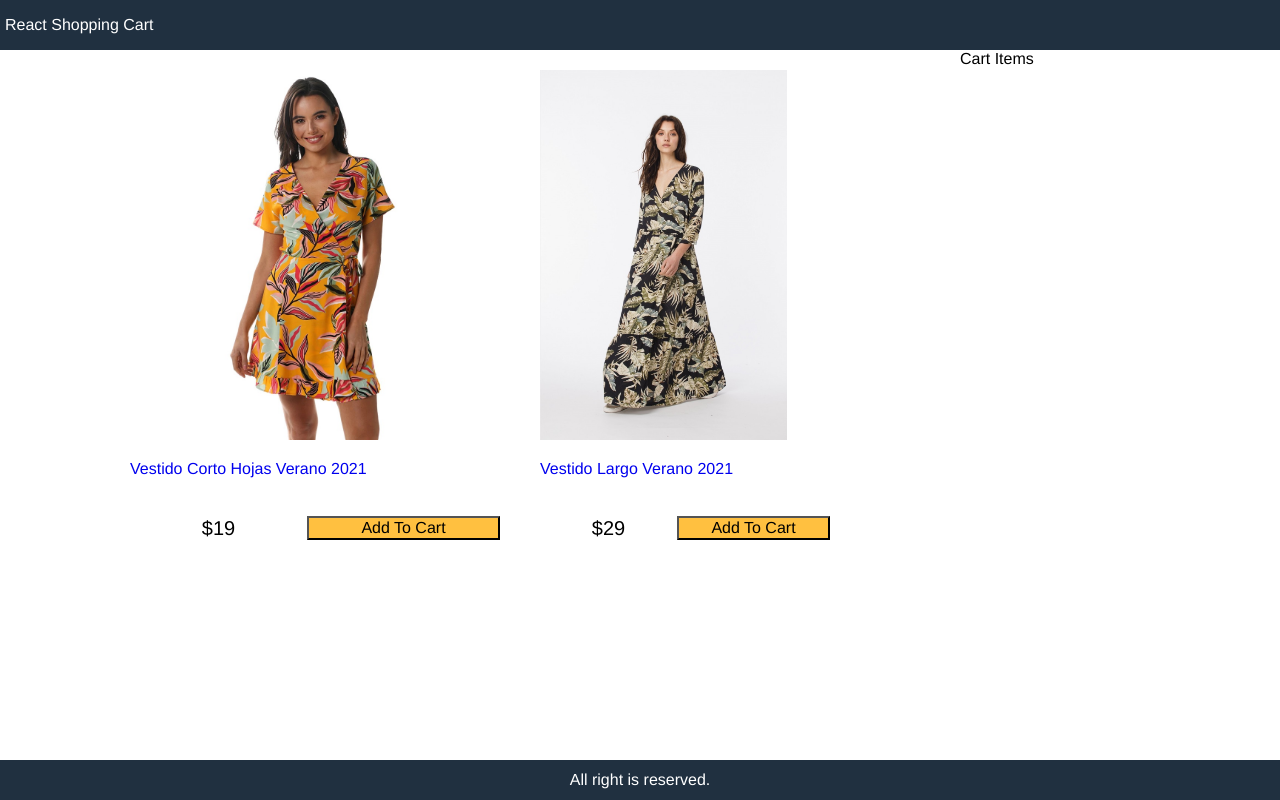
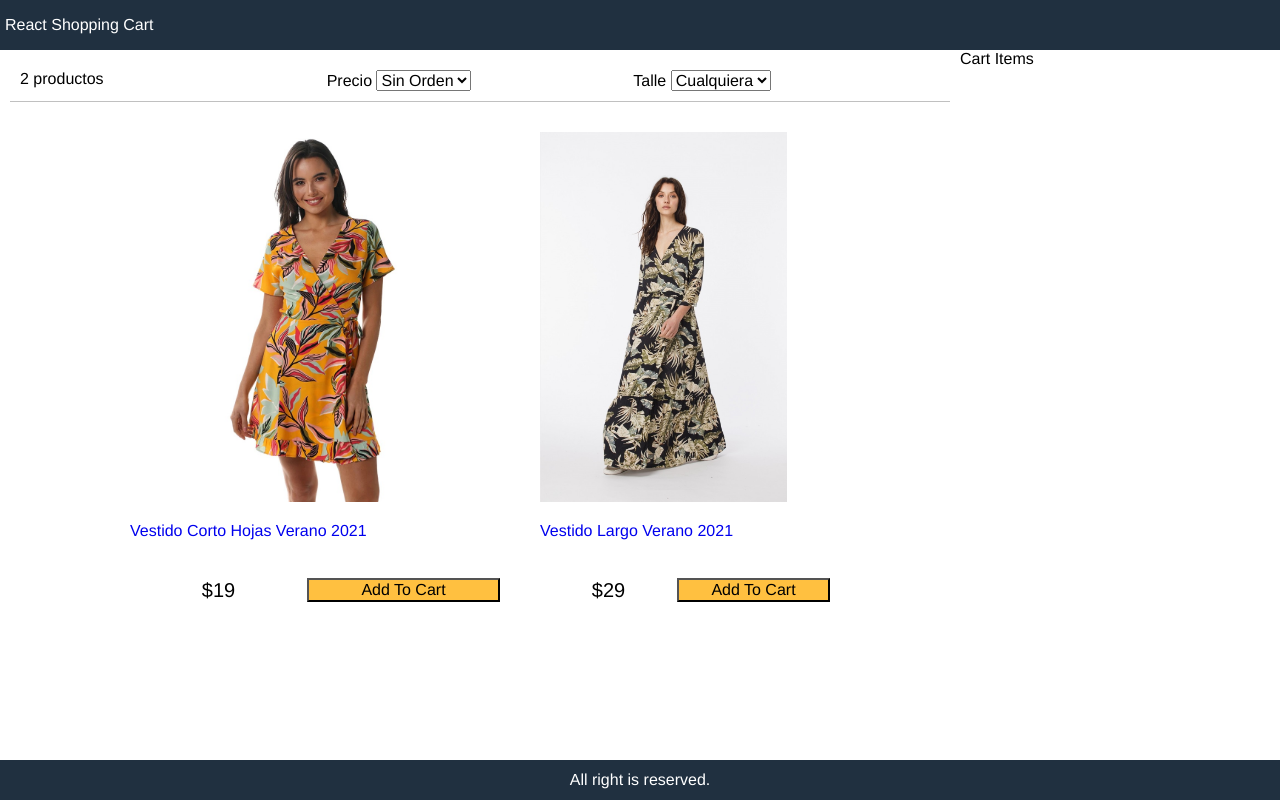
Before and after one commit to scorpion712/react-shopping-cart, a React (Create React App) app: page / in a window 1280 px wide. Built offline with nearby package versions, Linux system fonts and the light colour scheme.

Commit message:
filter-component

```diff
--- a/src/App.js
+++ b/src/App.js
@@ -1,4 +1,5 @@
 import React from "react";
+import Filter from "./components/Filter";
 import Products from "./components/Products";
 import data from "./data.json";
 
@@ -11,6 +12,32 @@
       sort:"",
     };
   }
+
+
+  sortProducts = (event) =>  {
+  const sort = event.target.value;
+    this.setState((state) => ({
+      sort: sort,
+      products: this.state.products.slice().sort((a,b) =>
+        sort === "Menor"
+        ? a.price > b.price ? 1: -1
+        :sort === "Mayor"
+        ? a.price < b.price ? 1:-1
+        : a._id > b._id ? 1: -1
+      )
+    }));
+  }
+  filterProducts = (event) => {
+    if (event.target.value === "") {
+      this.setState({size: event.target.value,products:data.products});
+    } else {
+      this.setState ({
+        size: event.target.value,
+        products: data.products.filter(product => product.availableSizes.indexOf(event.target.value)>=0)
+      });
+    }
+  }
+
   render () {
     return (
       <div className="grid-container">
@@ -20,6 +47,12 @@
         <main>
           <div className="content">
             <div className="main">
+              <Filter count={this.state.products.length}
+              size={this.state.size}
+              sort={this.state.sort}
+              filterProducts={this.filterProducts}
+              sortProducts={this.sortProducts}>
+              </Filter>
               <Products products={this.state.products}></Products>
             </div>
             <div className="sidebar">
--- /dev/null
+++ b/src/components/Filter.js
@@ -0,0 +1,31 @@
+import React, { Component } from 'react'
+
+export default class Filter extends Component {
+    render() {
+        return (
+            <div className="filter">
+                <div className="filter-result">{this.props.count} productos</div>
+                <div className="filter-sort">
+                    Precio{" "}
+                    <select value={this.props.sort} onChange={this.props.sortProducts}>
+                        <option>Sin Orden</option>
+                        <option value="Mayor">Mayor</option>
+                        <option value="Menor">Menor</option>
+                    </select>
+                </div>
+                <div className="filter-size">
+                    Talle{" "}
+                    <select value={this.props.size} onChange={this.props.filterProducts}>
+                        <option value="">Cualquiera</option>
+                        <option value="XS">XS</option>
+                        <option value="S">S</option>
+                        <option value="M">M</option>
+                        <option value="L">L</option>
+                        <option value="XL">XL</option>
+                        <option value="XXL">XXL</option>
+                    </select>
+                </div>
+            </div>
+        )
+    }
+}
--- a/src/index.css
+++ b/src/index.css
@@ -111,3 +111,14 @@
 .button-primary {
   background-color: #ffc040;
 }
+/* Filter */
+.filter {
+  display: flex;
+  justify-content: space-between;
+  padding: 1rem;
+  margin: 1rem;
+  border-bottom: .1rem #c0c0c0 solid; /* line to separate */
+}
+.filter div {
+  flex: 1;
+}
```
Also changed, not shown: 1 other file (tests, documents, lock files or other folders).
